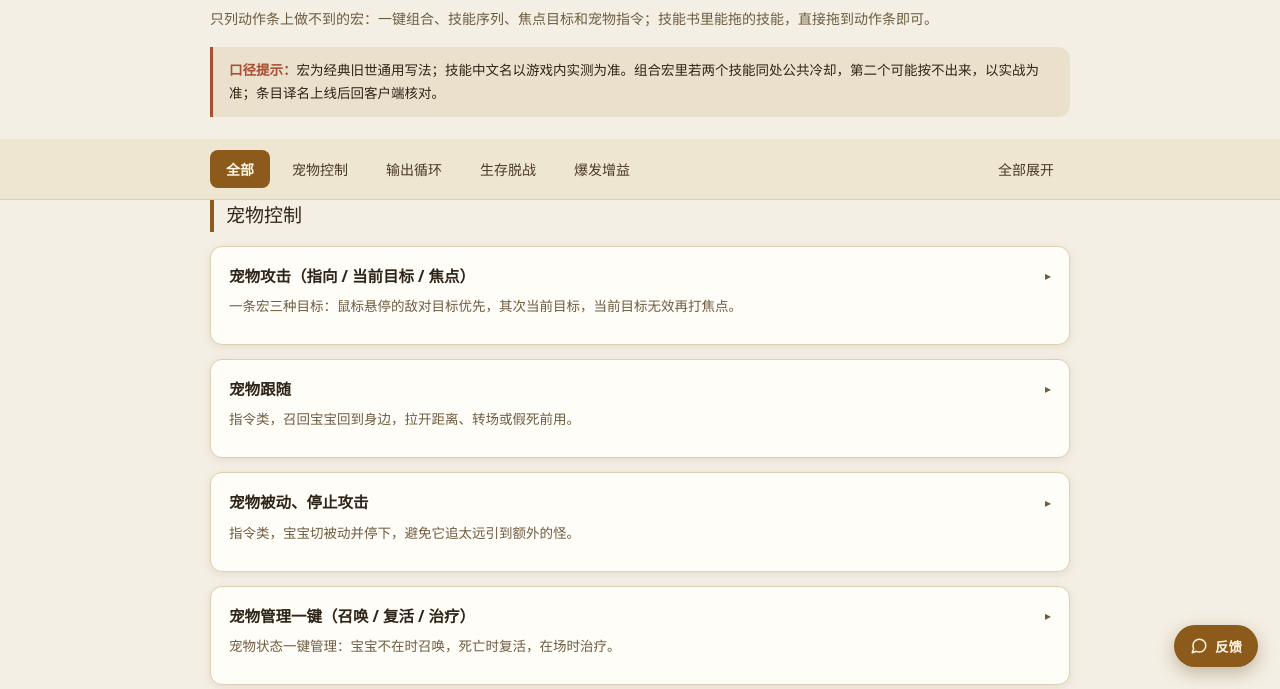
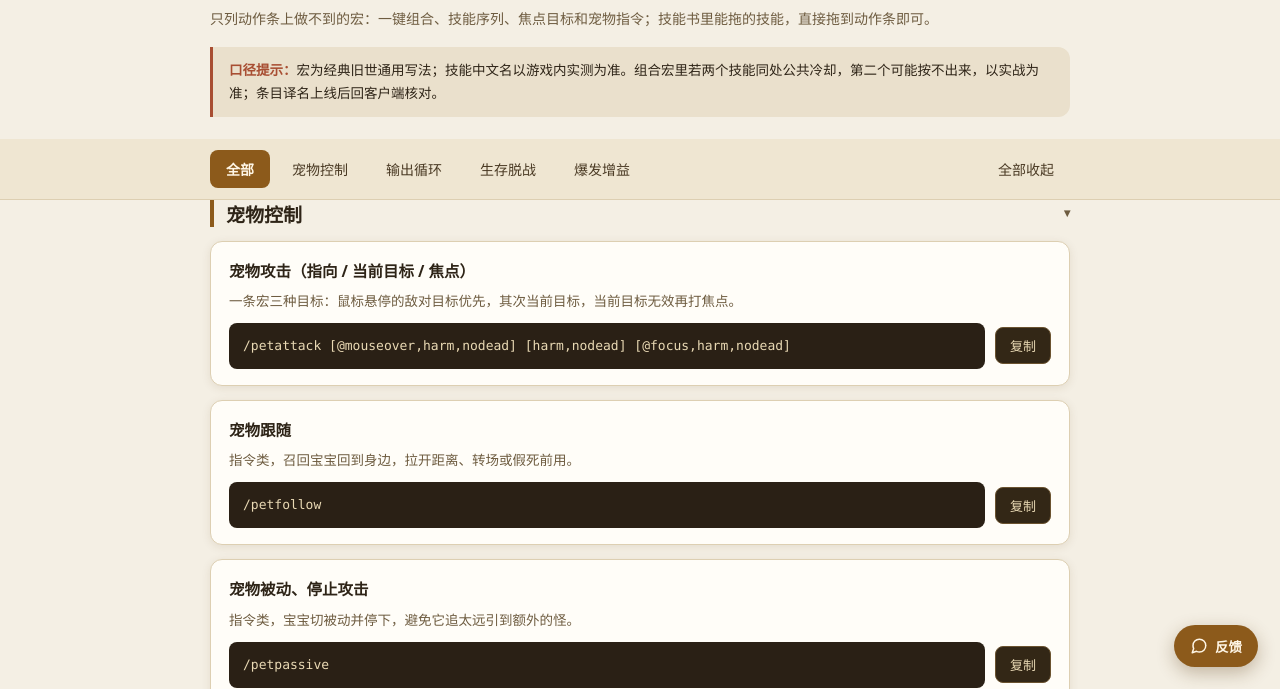
Before and after one commit to nose996/hunter-macro-helper, a plain HTML site: page index.html in a window 1280 px wide. Shown: the part 111-800 px from the top of the page. Drawn offline with Linux system fonts and the light colour scheme.

Commit message:
Move collapse to category groups (open by default); keep macro code always visible

```diff
--- a/index.html
+++ b/index.html
@@ -30,15 +30,16 @@
   nav.tabs button.active{background:var(--accent);color:#FFF6E6;font-weight:600}
 
   main{padding:26px 0 40px}
-  .cat-title{font-family:"Noto Serif SC","Songti SC",serif;font-size:19px;margin:26px 0 14px;padding-left:12px;border-left:4px solid var(--accent)}
-  .cat-title:first-of-type{margin-top:0}
+  .cat-group{margin-bottom:8px}
+  .cat-head{display:flex;align-items:center;gap:8px;width:100%;background:none;border:none;font-family:"Noto Serif SC","Songti SC",serif;font-size:19px;font-weight:600;color:var(--text);padding:0;margin:26px 0 14px;padding-left:12px;border-left:4px solid var(--accent);cursor:pointer;user-select:none;text-align:left}
+  .cat-head:first-of-type{margin-top:0}
+  .cat-group.collapsed .card{display:none}
 
   .card{background:var(--panel);border:1px solid var(--line);border-radius:var(--radius);padding:16px 18px;box-shadow:0 2px 10px rgba(90,60,20,.10);margin-bottom:14px}
-  .card-head{display:flex;align-items:center;gap:10px;flex-wrap:wrap;cursor:pointer;user-select:none}
+  .card-head{display:flex;align-items:center;gap:10px;flex-wrap:wrap}
   .card-name{font-size:15.5px;font-weight:600}
   .card-desc{color:var(--muted);font-size:13.5px;margin:6px 0 10px}
   .caret{margin-left:auto;color:var(--muted);font-size:12px;line-height:1;flex:none}
-  .card.collapsed .codebar,.card.collapsed .note{display:none}
 
   .target{display:inline-flex;gap:4px;background:var(--panel2);border-radius:8px;padding:3px}
   .target button{border:none;background:none;color:var(--muted);font-size:12px;padding:4px 10px;border-radius:6px;cursor:pointer;font-family:inherit}
@@ -125,8 +126,8 @@
 <main class="wrap" id="list"></main>
 
 <section class="wrap">
-  <div class="howto collapsed" id="howtoBox">
-    <h2 class="howto-head" id="howtoHead">宏怎么放进游戏 <span class="caret" id="howtoCaret">▸</span></h2>
+  <div class="howto" id="howtoBox">
+    <h2 class="howto-head" id="howtoHead">宏怎么放进游戏 <span class="caret" id="howtoCaret">▾</span></h2>
     <ol>
       <li>按 <code>Esc</code> → 打开「宏命令设置」→ 点「新建」，选个图标、起个名字。</li>
       <li>把上面代码块里的内容整段复制粘贴进去。</li>
@@ -250,30 +251,35 @@
     Object.keys(CATS).forEach(function(cat){
       var items = groups[cat];
       if(!items || !items.length) return;
-      var h = document.createElement("div");
-      h.className = "cat-title";
-      h.textContent = CATS[cat];
-      list.appendChild(h);
+      var group = document.createElement("div");
+      group.className = "cat-group";
+
+      var head = document.createElement("button");
+      head.className = "cat-head";
+      var label = document.createElement("span");
+      label.textContent = CATS[cat];
+      head.appendChild(label);
+      var caret = document.createElement("span");
+      caret.className = "caret";
+      caret.textContent = "▾";
+      head.appendChild(caret);
+      head.onclick = function(){
+        var collapsed = group.classList.toggle("collapsed");
+        caret.textContent = collapsed ? "▸" : "▾";
+      };
+      group.appendChild(head);
 
       items.forEach(function(m){
         var card = document.createElement("div");
-        card.className = "card collapsed";
+        card.className = "card";
 
-        var head = document.createElement("div");
-        head.className = "card-head";
+        var cardHead = document.createElement("div");
+        cardHead.className = "card-head";
         var name = document.createElement("span");
         name.className = "card-name";
         name.textContent = m.name;
-        head.appendChild(name);
-        var caret = document.createElement("span");
-        caret.className = "caret";
-        caret.textContent = "▸";
-        head.appendChild(caret);
-        head.onclick = function(){
-          var collapsed = card.classList.toggle("collapsed");
-          caret.textContent = collapsed ? "▸" : "▾";
-        };
-        card.appendChild(head);
+        cardHead.appendChild(name);
+        card.appendChild(cardHead);
 
         var desc = document.createElement("div");
         desc.className = "card-desc";
@@ -306,8 +312,9 @@
           note.textContent = m.note;
           card.appendChild(note);
         }
-        list.appendChild(card);
+        group.appendChild(card);
       });
+      list.appendChild(group);
     });
 
     if(!list.children.length){
@@ -316,7 +323,7 @@
       empty.textContent = "该分类暂无模板。";
       list.appendChild(empty);
     }
-    toggleAll.textContent = "全部展开";
+    toggleAll.textContent = "全部收起";
   }
 
   function fallbackCopy(text, done){
@@ -337,19 +344,19 @@
     render();
   });
 
-  // ===== 折叠：全局展开/收起 + 操作说明区 =====
+  // ===== 折叠：分组全局展开/收起 + 操作说明区 =====
   var toggleAll = document.getElementById("toggleAll");
-  function setAllCards(collapsed){
-    document.querySelectorAll(".card").forEach(function(c){
-      c.classList.toggle("collapsed", collapsed);
-      var ct = c.querySelector(".caret");
+  function setAllGroups(collapsed){
+    document.querySelectorAll(".cat-group").forEach(function(g){
+      g.classList.toggle("collapsed", collapsed);
+      var ct = g.querySelector(".caret");
       if(ct) ct.textContent = collapsed ? "▸" : "▾";
     });
     toggleAll.textContent = collapsed ? "全部展开" : "全部收起";
   }
   toggleAll.onclick = function(){
-    var anyOpen = document.querySelector(".card:not(.collapsed)");
-    setAllCards(!!anyOpen);
+    var anyOpen = document.querySelector(".cat-group:not(.collapsed)");
+    setAllGroups(!!anyOpen);
   };
 
   var howtoBox = document.getElementById("howtoBox");
```
Also changed, not shown: 1 other file.
